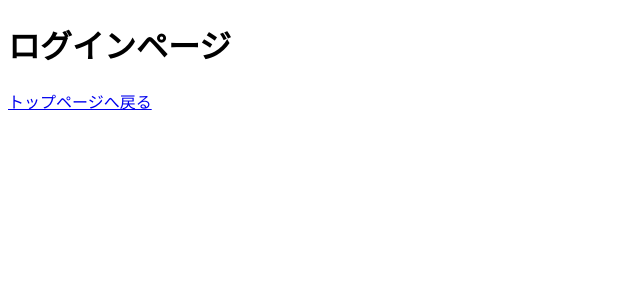
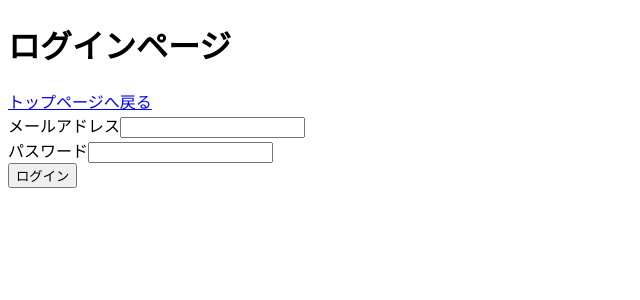
Before and after one commit to ita-jp/react-spring-2025, a React (Vite) app in the folder frontend/: page /login in a window 1280 px wide. Shown: the top 300 px of the page, without its empty margins (0-640 px from the left). Built offline with nearby package versions, Linux system fonts and the light colour scheme.

Commit message:
ログインフォームを作る

```diff
--- a/frontend/src/pages/LoginPage.tsx
+++ b/frontend/src/pages/LoginPage.tsx
@@ -5,6 +5,27 @@
     <div>
       <h1>ログインページ</h1>
       <Link to="/">トップページへ戻る</Link>
+      <form>
+        <div>
+          <label htmlFor="email">メールアドレス</label>
+          <input
+            type="email"
+            id="email"
+            name="email"
+            required
+          />
+        </div>
+        <div>
+          <label htmlFor="password">パスワード</label>
+          <input
+            type="password"
+            id="password"
+            name="password"
+            required
+          />
+        </div>
+        <button type="submit">ログイン</button>
+      </form>
     </div>
   )
 }
```
